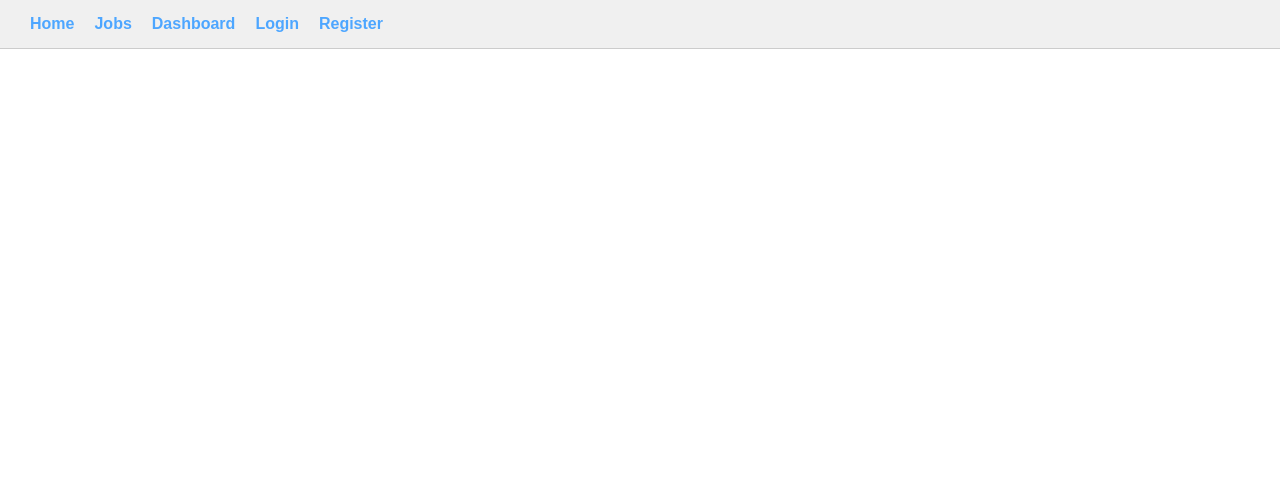
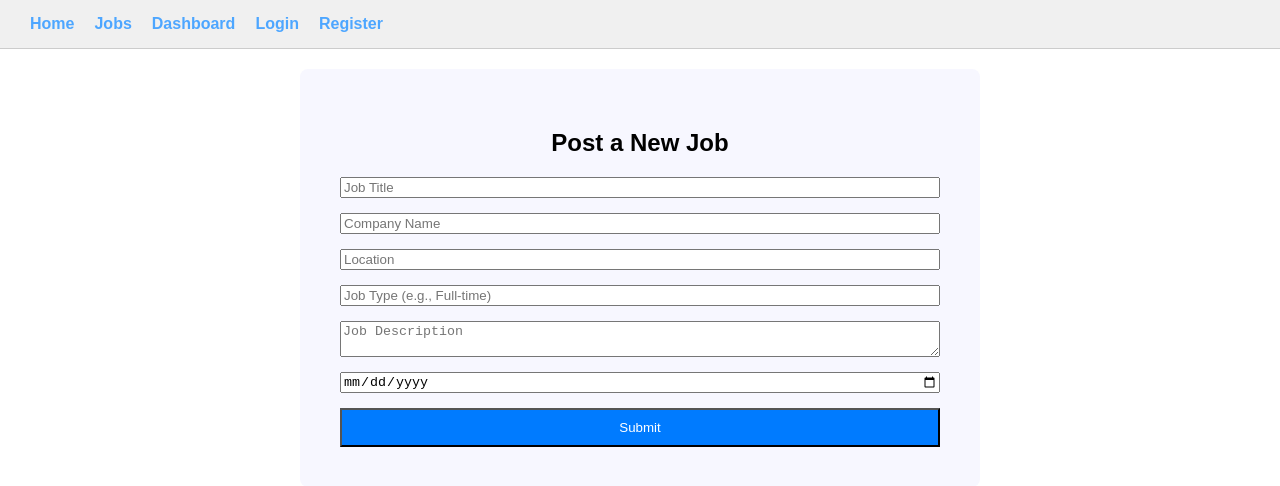
Before and after one commit to Facelessism/CODSOFT, a React (Create React App) app in the folder client/: page /post-job in a window 1280 px wide. Shown: the top 486 px of the page. Built offline with nearby package versions, Linux system fonts and the light colour scheme.

Commit message:
Added postjob.js and integrated it to Home

```diff
--- a/client/src/App.js
+++ b/client/src/App.js
@@ -7,6 +7,7 @@ import JobDetails from "./pages/JobDetails";
 import Dashboard from "./pages/Dashboard";
 import Login from "./pages/Login";
 import Register from "./pages/Register";
+import PostJob from "./pages/PostJob";
 
 function App() {
   return (
@@ -89,6 +90,7 @@ function App() {
           <Route path="/dashboard" element={<Dashboard />} />
           <Route path="/login" element={<Login />} />
           <Route path="/register" element={<Register />} />
+          <Route path="/post-job" element={<PostJob />} />
         </Routes>
       </div>
     </Router>
--- a/client/src/pages/Home.js
+++ b/client/src/pages/Home.js
@@ -1,5 +1,6 @@
 import React from "react";
 import ResumeUploads from "../components/ResumeUploads";
+import { Link } from "react-router-dom";
 
 function Home() {
   return (
@@ -58,8 +59,24 @@ function Home() {
 
       {/* 🔽 Resume Upload Section */}
       <ResumeUploads /> {/* ✅ Proper component rendering */}
+      <Link to="/post-job">
+         <button
+             style={{
+             padding: "12px 24px",
+             fontSize: "16px",
+             backgroundColor: "#007bff",
+             color: "white",
+             border: "none",
+             borderRadius: "5px",
+             cursor: "pointer",
+             marginTop: "20px",
+                   }}
+           >
+                Post a Job
+           </button>
+      </Link>
 
-      <div style={{ marginTop: "40px", display: "flex", justifyContent: "center", gap: "30px", flexWrap: "wrap" }}>
+    <div style={{ marginTop: "40px", display: "flex", justifyContent: "center", gap: "30px", flexWrap: "wrap" }}>
        <img
            src="https://storyset.com/illustration/job-hunt/rafiki"
            style={{ width: "400px", maxWidth: "80%", borderRadius: "4px" }}
--- /dev/null
+++ b/client/src/pages/PostJob.js
@@ -0,0 +1,48 @@
+import React, { useState } from "react";
+
+function PostJob() {
+  const [formData, setFormData] = useState({
+    title: "",
+    company: "",
+    location: "",
+    type: "",
+    description: "",
+    deadline: "",
+  });
+
+  const handleChange = (e) => {
+    const { name, value } = e.target;
+    setFormData((prev) => ({ ...prev, [name]: value }));
+  };
+
+  const handleSubmit = (e) => {
+    e.preventDefault();
+    console.log("Job Submitted:", formData);
+    alert("Job posting submitted (frontend only)!");
+    setFormData({
+      title: "",
+      company: "",
+      location: "",
+      type: "",
+      description: "",
+      deadline: "",
+    });
+  };
+
+  return (
+    <div style={{ padding: "40px", maxWidth: "600px", margin: "auto", background: "#f7f7ff", borderRadius: "8px" }}>
+      <h2 style={{ textAlign: "center", marginBottom: "20px" }}>Post a New Job</h2>
+      <form onSubmit={handleSubmit} style={{ display: "flex", flexDirection: "column", gap: "15px" }}>
+        <input name="title" placeholder="Job Title" value={formData.title} onChange={handleChange} required />
+        <input name="company" placeholder="Company Name" value={formData.company} onChange={handleChange} required />
+        <input name="location" placeholder="Location" value={formData.location} onChange={handleChange} required />
+        <input name="type" placeholder="Job Type (e.g., Full-time)" value={formData.type} onChange={handleChange} required />
+        <textarea name="description" placeholder="Job Description" value={formData.description} onChange={handleChange} required />
+        <input type="date" name="deadline" value={formData.deadline} onChange={handleChange} />
+        <button type="submit" style={{ backgroundColor: "#007bff", color: "#fff", padding: "10px" }}>Submit</button>
+      </form>
+    </div>
+  );
+}
+
+export default PostJob;
```
